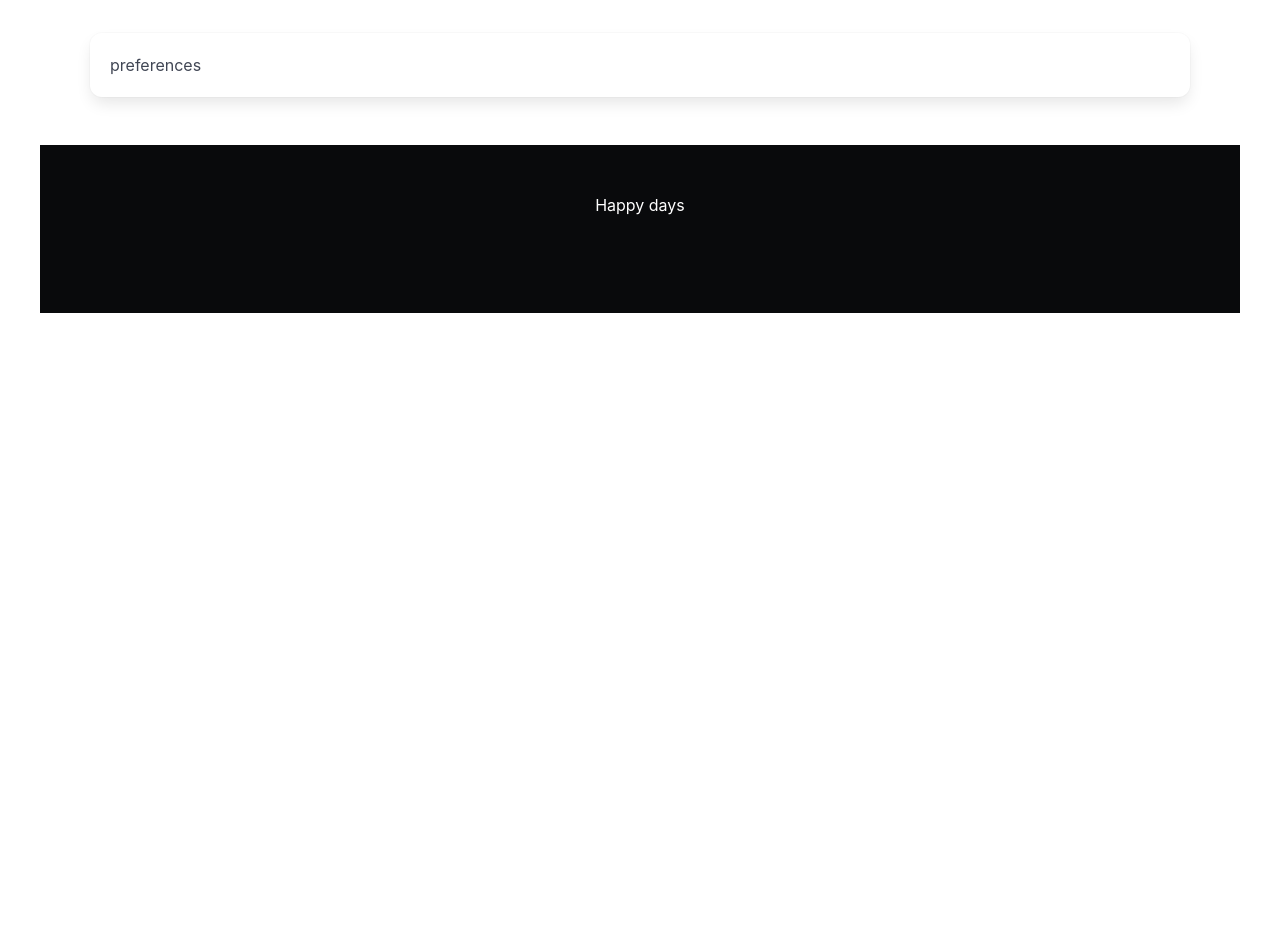
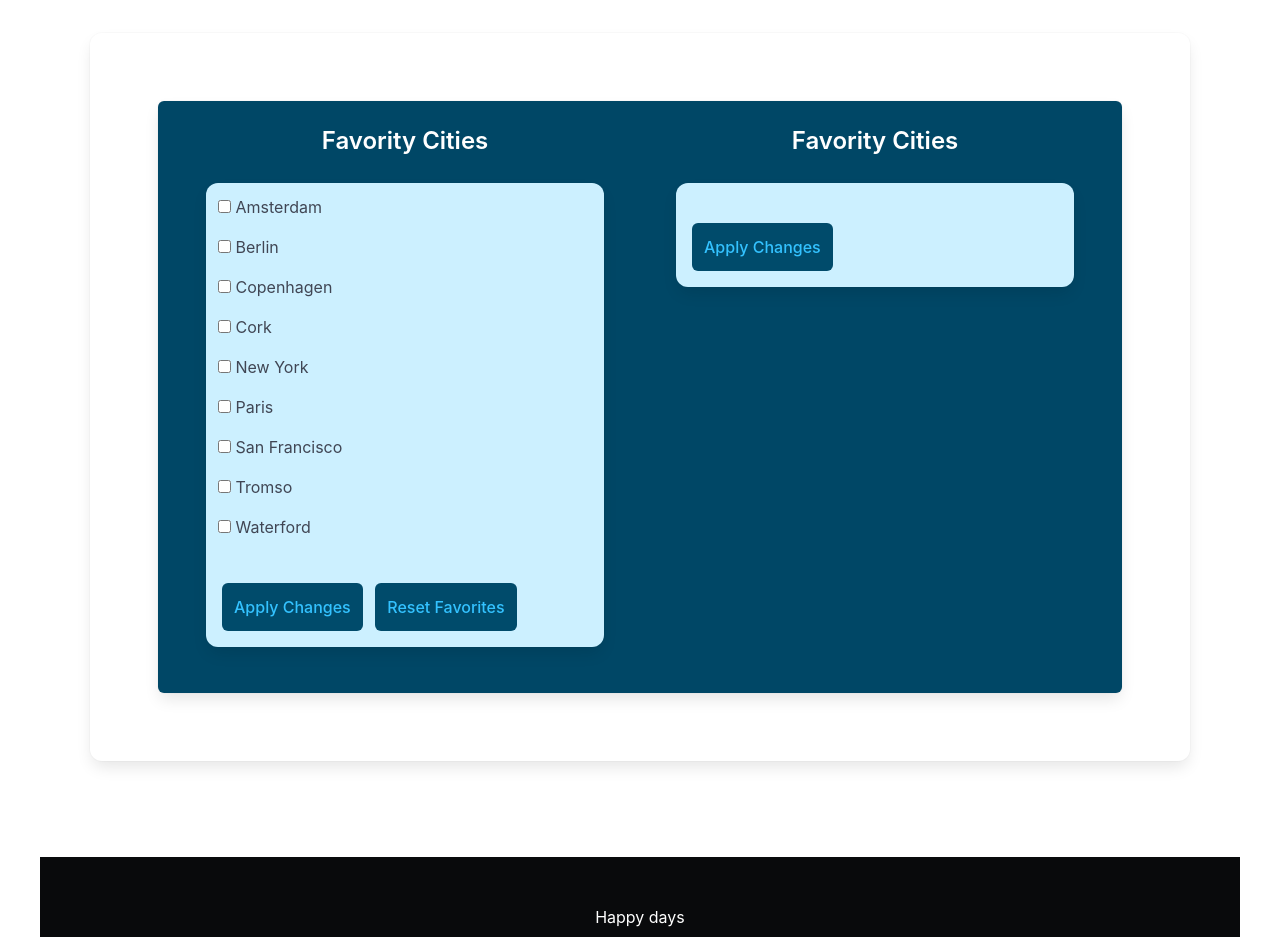
Before and after one commit to MarciaSatie/MS_WeatherApp, an Eleventy site: page preferences.njk in a window 1280 px wide. Shown: the part 251-1188 px from the top of the page. Before the commit the page ends 800 px from the top, so only its background shows below. Built offline with nearby package versions, Linux system fonts and the light colour scheme; Eleventy itself is replaced by a stand-in of ours; files that its build step writes are made by us from their sources.

Commit message:
Adding favoryte cities at preferences

```diff
--- a/js/components/utils.js
+++ b/js/components/utils.js
@@ -14,6 +14,20 @@ const weatherImg = {
 };
 
 //Functions---------------------------------------------------------------------------------
+
+dotify.utils.getCityList=()=>{
+  // Get keys
+  const keys = Object.keys(dotify.weatherData);
+  //Using Set to avoid duplicates
+  const returnList = new Set(keys.map(key => {
+    // Check if "_daily" or "__hourly" exists in the key, if yes remove it to get City name.
+    if (key.indexOf("_daily") !== -1 || key.indexOf("_hourly") !== -1) {
+      return key.split("_daily")[0].split("_hourly")[0];
+    }
+  }))
+  console.log(returnList);
+  return returnList;
+}
 
 dotify.utils.currentTimeInfo=()=>{
   const days = ["Sunday", "Monday", "Tuesday", "Wednesday", "Thursday", "Friday", "Saturday"];
@@ -36,10 +50,6 @@ dotify.utils.currentTimeInfo=()=>{
 
   return obj;
 }
-
-
-
-
 
 dotify.utils.imgByDayOrNight=()=>{
   const today = dotify.utils.currentTimeInfo();
--- a/js/pages/preferences.js
+++ b/js/pages/preferences.js
@@ -0,0 +1,57 @@
+document.addEventListener("DOMContentLoaded", () => {
+    const cityList = dotify.utils.getCityList();
+    const suffix = "_CB";
+    const retrieveStringArray = localStorage.getItem("favoriteCities");
+    const favoriteCitiesList = JSON.parse(retrieveStringArray) || [];
+
+    // Updating Title
+
+    const cardPrefrences = document.getElementById("cardPrefrences");
+
+
+
+    cityList.forEach(city => {
+        const column = document.createElement("div");
+        column.classList.add("is-size-6", "mb-4");
+
+       //if city is inside of array favoriteCitiesList, isChecked value  is "checked" or will be empt ( ternary expression).
+        const isChecked = favoriteCitiesList.includes(city) ? "checked" : "";
+
+        const cityNameFix = dotify.utils.formatName(city);
+        column.innerHTML = `
+            <li>
+                <label class="checkbox">
+                    <input id="${city + suffix}" type="checkbox" ${isChecked} />
+                    ${cityNameFix}
+                </label>
+            </li>
+        `;
+
+        cardPrefrences.appendChild(column);
+    });
+});
+
+    function updateFavoriteCities(event){
+        console.log("you clicked the button");
+        const cityList = dotify.utils.getCityList();
+        const suffix = "_CB";
+        let checkedList =[];
+
+        cityList.forEach(city=>{
+            var checkBox = document.getElementById(city+suffix);
+            if (checkBox.checked == true){
+                //console.log(city);
+                checkedList.push(city);
+
+            }
+        });
+        console.log(checkedList);
+        let arrayToString = JSON.stringify(checkedList);
+        localStorage.setItem("favoriteCities", arrayToString);
+
+    }
+
+    function resetFavoriteCities(event){
+        localStorage.removeItem("favoriteCities");
+        location.reload();// refresh the page
+    }
--- a/preferences.njk
+++ b/preferences.njk
@@ -1,5 +1,59 @@
 ---
 layout: layout.njk
 script: /js/pages/preferences.js
+title: Preferences
 ---
-preferences
+<section class="section">
+    <div class="container">
+        <div class="box notification is-info is-dark">
+
+            <div class="columns is-desktop">
+
+                <!--City Favorities-->
+                <div class="column is-6">
+                    <div class="has-text-centered">
+                        <h1 class="is-size-4 has-text-weight-semibold has-text-white">Favority Cities </h1>
+                    </div>
+                    <div class="box column has-background-info-light m-5">
+
+                        <div  class="checkboxes ">
+                            <ul id="cardPrefrences">
+
+                            </ul>
+                        </div>
+                        <br/>
+                        <div>
+                            <button class="button is-info is-dark m-1 p-3" type="submit" onclick="updateFavoriteCities(event)">Apply Changes</button>
+                            <button class="button is-info is-dark m-1 p-3" type="submit" onclick="resetFavoriteCities(event)">Reset Favorites</button>
+                        </div>
+                    </div>
+                </div>
+
+                <!--Other Settings-->
+                <div class="column is-6">
+                    <div class="has-text-centered">
+                        <h1 class="is-size-4 has-text-weight-semibold has-text-white">Favority Cities </h1>
+                    </div>
+
+                    <div class="box column has-background-info-light m-5">
+
+                        <div  class="checkboxes ">
+                            <ul id="cardSettings">
+
+                            </ul>
+                        </div>
+                        <br/>
+                        <div>
+                            <button id="btnPref" class="button is-info is-dark m-1 p-3" type="submit" onclick="dotify.preferences.btnPref(event)">Apply Changes</button>
+                        </div>
+
+                    </div>
+                </div>
+
+                </div>
+
+              </div>
+        </div>
+    </div>
+</section>
+<br><br>
```
Also changed, not shown: js/pages/index.js (+1 -15 lines).
